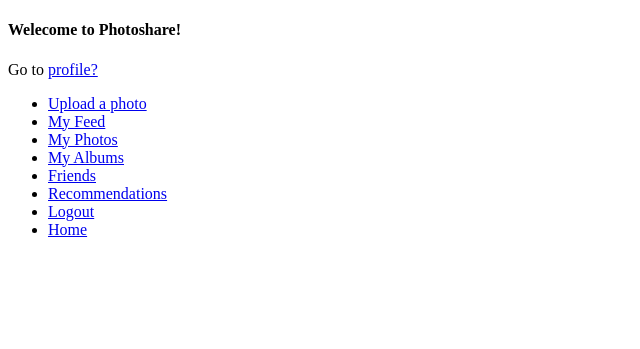
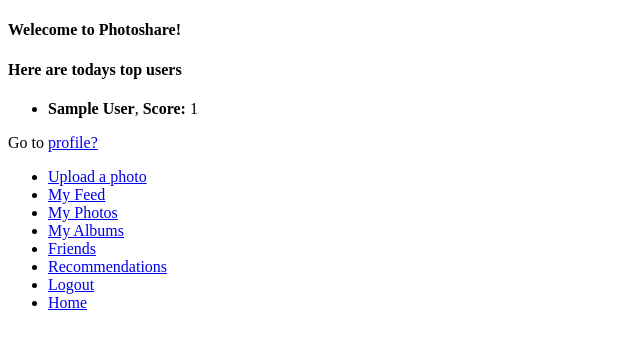
Before and after one commit to NicholasGingrich/PhotoShare, a Flask app: page / in a window 1280 px wide. Shown: the top 349 px of the page, without its empty margins (0-640 px from the left). Run offline with Flask 2, Linux system fonts and the light colour scheme; tables that the repository leaves empty hold one stand-in row (values such as "Sample post").

Commit message:
implemented the top users functionality into the home page

```diff
--- a/app.py
+++ b/app.py
@@ -287,7 +287,8 @@ def list_likers(pid):
 @app.route('/profile')
 @flask_login.login_required
 def protected():
-	return render_template('home.html', name=flask_login.current_user.id, message="Here's your profile")
+	top_user_list = get_top_ten_users()
+	return render_template('home.html', name=flask_login.current_user.id, message="Here's your profile", top_users = top_user_list)
 
 #begin photo uploading code
 # photos uploaded using base64 encoding so they can be directly embeded in HTML
@@ -303,6 +304,7 @@ def upload_file():
 		imgfile = request.files['photo']
 		caption = request.form.get('caption')
 		album = request.form.get("album")
+		print("album: " + album)
 		cursor = conn.cursor()
 		cursor.execute("SELECT album_id FROM Albums WHERE Albums.Name = '{0}'".format(album))
 		aid = cursor.fetchall()[0][0]
@@ -456,10 +458,28 @@ def search_comments():
 
 #end comments code
 
+# begin code for getting the top users to display on the home page
+
+def get_top_ten_users():
+	cursor = conn.cursor()
+	cursor.execute('''SELECT Users.fname, Users.lname,
+    COUNT(DISTINCT Pictures.picture_id) +
+    (SELECT COUNT(*) FROM Comments
+     WHERE user_id = Users.user_id AND picture_id NOT IN
+         (SELECT picture_id FROM Pictures WHERE user_id = Users.user_id))
+		AS user_score
+	FROM Users
+	LEFT JOIN Pictures ON Users.user_id = Pictures.user_id
+	GROUP BY Users.user_id
+	ORDER BY user_score DESC;
+	''')
+	return cursor.fetchall()
+
 #default page
 @app.route("/", methods=['GET'])
 def home():
-	return render_template('home.html', message='Welecome to Photoshare')
+	top_user_list = get_top_ten_users()
+	return render_template('home.html', message='Welecome to Photoshare', top_users = top_user_list)
 
 
 if __name__ == "__main__":
--- a/templates/home.html
+++ b/templates/home.html
@@ -6,6 +6,15 @@
 <title>Photoshare</title>
 {% if name %}
   <h1>Hello {{ name }}!</h1>
+{% endif %}
+
+{% if top_users %}
+  <h4>Here are todays top users</h4>
+  <ul>
+    {% for user in top_users %}
+      <li><b>{{user[0]}} {{user[1]}}</b>, <b>Score: </b>{{user[2]}}</li>
+    {% endfor %}
+  </ul>
 {% endif %}
 
 {% if message is none %}
```
Also changed, not shown: templates/feed.html (+1 -1 lines).
